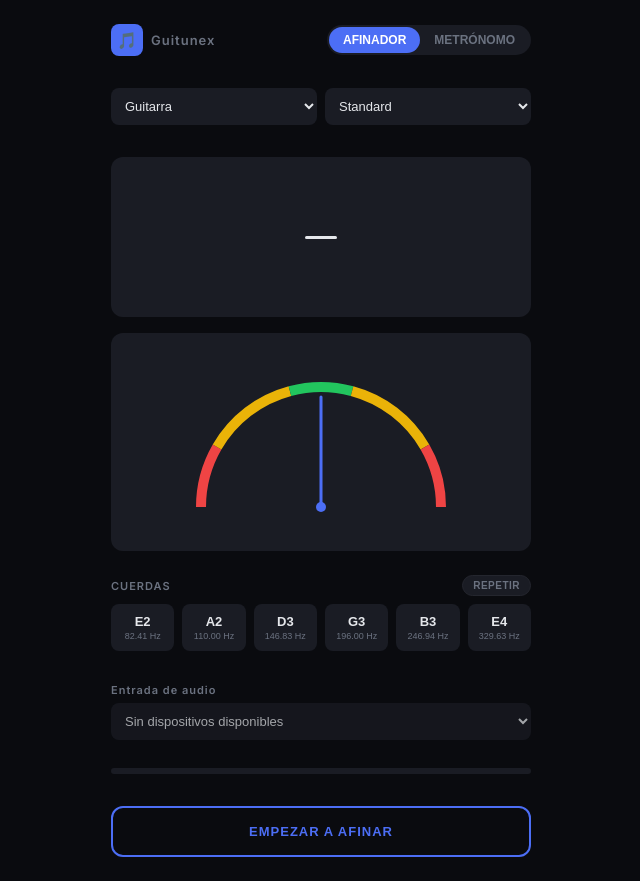
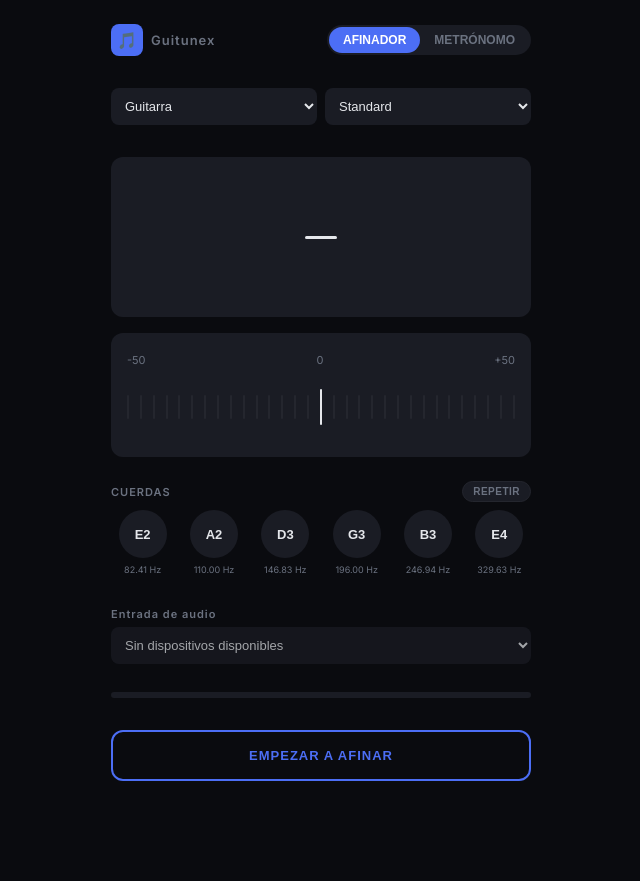
Before and after one commit to maurocosentino/guitunex, a React (Vite) app: page / in a window 1280 px wide. Shown: the whole page, without its empty margins (319-959 px from the left). After the commit the page ends 805 px from the top, so only its background shows below. Built offline with nearby package versions, Linux system fonts and the light colour scheme.

Commit message:
feat(tuner): redesign UI elements
- replace arc gauge with strobe-tuner style tick strip
- color active tick by tuning accuracy (green/amber/red)
- make string buttons circular
- highlight active string button in accent color while its audio plays

```diff
--- a/src/features/tuner/components/StringSelector.module.css
+++ b/src/features/tuner/components/StringSelector.module.css
@@ -41,13 +41,24 @@
   gap: 8px;
 }
 
+.stringColumn {
+  display: flex;
+  flex-direction: column;
+  align-items: center;
+  gap: 6px;
+}
+
 .stringButton {
+  width: 48px;
+  height: 48px;
+  border-radius: 50%;
   background: var(--color-panel-alt);
-  border: none;
-  border-radius: 8px;
-  padding: 10px 4px;
+  border: 2px solid transparent;
   cursor: pointer;
-  text-align: center;
+  display: flex;
+  align-items: center;
+  justify-content: center;
+  transition: background 0.15s ease-out, border-color 0.15s ease-out;
 }
 
 .stringButton:disabled {
@@ -55,23 +66,29 @@
   cursor: default;
 }
 
+.stringButtonActive {
+  background: var(--color-accent);
+  border-color: var(--color-accent);
+}
+
 .stringLabel {
-  display: block;
   font-size: 13px;
   font-weight: 600;
   color: var(--color-text);
 }
 
+.stringButtonActive .stringLabel {
+  color: white;
+}
+
 .stringFrequency {
-  display: block;
   font-size: 9px;
   color: var(--color-text-muted);
-  margin-top: 2px;
 }
 
 @media (max-width: 380px) {
   .stringGrid {
     grid-template-columns: repeat(3, 1fr);
-    row-gap: 8px;
+    row-gap: 12px;
   }
 }
--- a/src/features/tuner/components/StringSelector.tsx
+++ b/src/features/tuner/components/StringSelector.tsx
@@ -15,7 +15,8 @@ function StringSelector({
   tuningId,
   tuningStrings,
 }: StringSelectorProps) {
-  const { playUrl, isRepeatEnabled, toggleRepeat } = useStringReferencePlayer()
+  const { playUrl, playingUrl, isRepeatEnabled, toggleRepeat } =
+    useStringReferencePlayer()
 
   return (
     <div className={styles.card}>
@@ -39,20 +40,24 @@ function StringSelector({
             tuningId,
             string.label,
           )
+          const isActive = audioUrl !== null && audioUrl === playingUrl
 
           return (
+            <div key={string.label} className={styles.stringColumn}>
               <button
-              key={string.label}
                 type="button"
-              className={styles.stringButton}
+                className={`${styles.stringButton} ${
+                  isActive ? styles.stringButtonActive : ''
+                }`}
                 disabled={audioUrl === null}
                 onClick={() => audioUrl !== null && playUrl(audioUrl)}
               >
                 <span className={styles.stringLabel}>{string.label}</span>
+              </button>
               <span className={styles.stringFrequency}>
                 {string.frequency.toFixed(2)} Hz
               </span>
-            </button>
+            </div>
           )
         })}
       </div>
--- a/src/features/tuner/components/TuningGauge.module.css
+++ b/src/features/tuner/components/TuningGauge.module.css
@@ -1,17 +1,51 @@
 .card {
   background: var(--color-panel-alt);
   border-radius: var(--radius);
-  padding: 24px;
-  display: flex;
-  justify-content: center;
+  padding: 20px 16px;
 }
 
-.svg {
-  width: 100%;
-  max-width: 300px;
-  height: auto;
+.labelsRow {
+  display: flex;
+  justify-content: space-between;
+  font-size: 11px;
+  color: var(--color-text-muted);
+  margin-bottom: 10px;
 }
 
-.needle {
-  transition: transform 0.1s ease-out;
+.tickStrip {
+  position: relative;
+  display: flex;
+  align-items: center;
+  justify-content: space-between;
+  height: 60px;
 }
+
+.tick {
+  width: 2px;
+  height: 24px;
+  background: var(--color-border);
+  border-radius: 1px;
+  transition: all 0.1s ease-out;
+}
+
+.tickCenter {
+  height: 36px;
+  background: var(--color-text);
+}
+
+.tickActive {
+  height: 44px;
+  width: 3px;
+}
+
+.tickActiveInTune {
+  background: var(--color-success);
+}
+
+.tickActiveClose {
+  background: var(--color-warning);
+}
+
+.tickActiveOff {
+  background: var(--color-danger);
+}
--- a/src/features/tuner/components/TuningGauge.tsx
+++ b/src/features/tuner/components/TuningGauge.tsx
@@ -5,80 +5,56 @@ type TuningGaugeProps = {
   hasSignal: boolean
 }
 
-const CENTER_X = 150
-const CENTER_Y = 150
-const RADIUS = 120
-const NEEDLE_LENGTH = 110
+const TICK_COUNT = 31
+const CENTER_INDEX = Math.floor(TICK_COUNT / 2)
 
-function polarToCartesian(angleInDegrees: number, radius: number) {
-  const angleInRadians = ((angleInDegrees - 90) * Math.PI) / 180
-
-  return {
-    x: CENTER_X + radius * Math.cos(angleInRadians),
-    y: CENTER_Y + radius * Math.sin(angleInRadians),
-  }
+function getActiveTickIndex(cents: number): number {
+  const clampedCents = Math.max(-50, Math.min(50, cents))
+  const ratio = (clampedCents + 50) / 100
+  return Math.round(ratio * (TICK_COUNT - 1))
 }
 
-function describeArc(startAngle: number, endAngle: number) {
-  const start = polarToCartesian(endAngle, RADIUS)
-  const end = polarToCartesian(startAngle, RADIUS)
-  const largeArcFlag = endAngle - startAngle <= 180 ? '0' : '1'
+function getAccuracyClass(cents: number): string {
+  const absoluteCents = Math.abs(cents)
 
-  return `M ${start.x} ${start.y} A ${RADIUS} ${RADIUS} 0 ${largeArcFlag} 0 ${end.x} ${end.y}`
+  if (absoluteCents <= 5) {
+    return styles.tickActiveInTune
+  }
+
+  if (absoluteCents <= 20) {
+    return styles.tickActiveClose
+  }
+
+  return styles.tickActiveOff
 }
 
 function TuningGauge({ cents, hasSignal }: TuningGaugeProps) {
-  const clampedCents = Math.max(-50, Math.min(50, cents))
-  const needleAngle = hasSignal ? (clampedCents / 50) * 90 : 0
-
-  const needleEnd = polarToCartesian(needleAngle, NEEDLE_LENGTH)
+  const activeIndex = hasSignal ? getActiveTickIndex(cents) : null
+  const accuracyClass = hasSignal ? getAccuracyClass(cents) : ''
 
   return (
     <div className={styles.card}>
-      <svg className={styles.svg} viewBox="0 0 300 170">
-        <path
-          d={describeArc(-90, -60)}
-          stroke="var(--color-danger)"
-          strokeWidth="10"
-          fill="none"
-        />
-        <path
-          d={describeArc(-60, -15)}
-          stroke="var(--color-warning)"
-          strokeWidth="10"
-          fill="none"
-        />
-        <path
-          d={describeArc(-15, 15)}
-          stroke="var(--color-success)"
-          strokeWidth="10"
-          fill="none"
-        />
-        <path
-          d={describeArc(15, 60)}
-          stroke="var(--color-warning)"
-          strokeWidth="10"
-          fill="none"
-        />
-        <path
-          d={describeArc(60, 90)}
-          stroke="var(--color-danger)"
-          strokeWidth="10"
-          fill="none"
-        />
+      <div className={styles.labelsRow}>
+        <span>-50</span>
+        <span>0</span>
+        <span>+50</span>
+      </div>
 
-        <line
-          className={styles.needle}
-          x1={CENTER_X}
-          y1={CENTER_Y}
-          x2={needleEnd.x}
-          y2={needleEnd.y}
-          stroke="var(--color-accent)"
-          strokeWidth="3"
-          strokeLinecap="round"
-        />
-        <circle cx={CENTER_X} cy={CENTER_Y} r="5" fill="var(--color-accent)" />
-      </svg>
+      <div className={styles.tickStrip}>
+        {Array.from({ length: TICK_COUNT }, (_, index) => {
+          const isCenter = index === CENTER_INDEX
+          const isActive = index === activeIndex
+
+          return (
+            <div
+              key={index}
+              className={`${styles.tick} ${
+                isCenter ? styles.tickCenter : ''
+              } ${isActive ? `${styles.tickActive} ${accuracyClass}` : ''}`}
+            />
+          )
+        })}
+      </div>
     </div>
   )
 }
```
Lines whose indentation alone changed are shown as unchanged.
